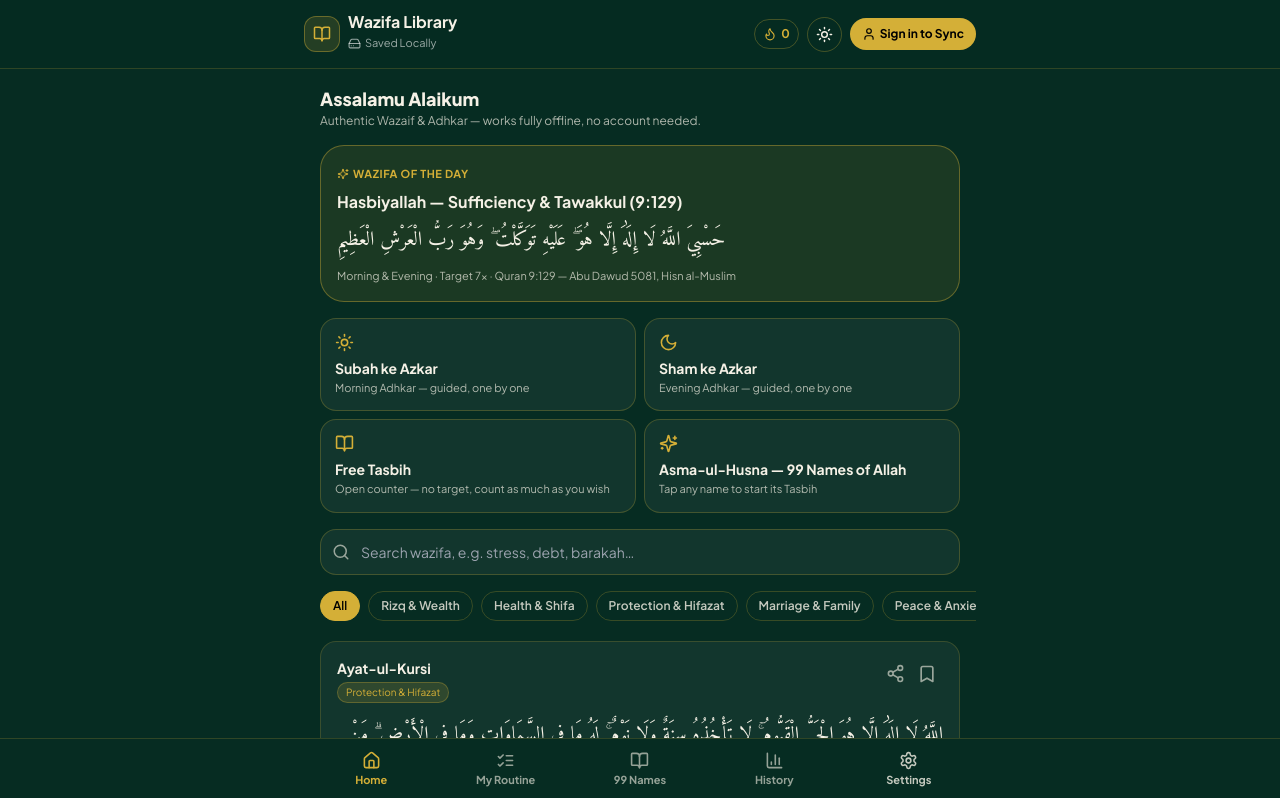
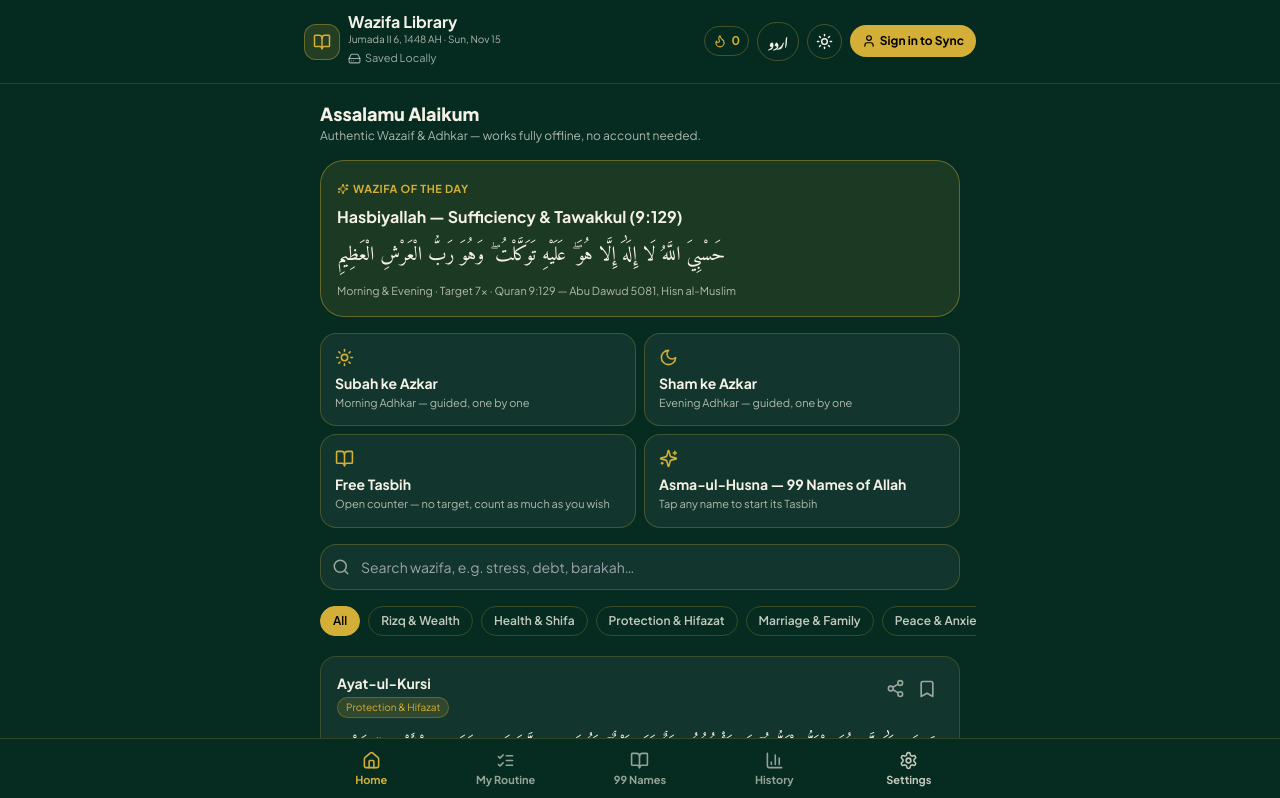
Before and after one commit to farrakhimtiaz74/wazifa-library, a React (Vite) app: page / in a window 1280 px wide. Shown: the top 798 px of the page. Built offline with nearby package versions, Linux system fonts and the light colour scheme; no server answers; a web font is replaced by a local one.

Commit message:
Update: Header.jsx

```diff
--- a/src/components/Header.jsx
+++ b/src/components/Header.jsx
@@ -1,25 +1,38 @@
-import React from 'react'
+import React, { useMemo } from 'react'
 import { Flame, Moon, Sun, User, BookOpen } from 'lucide-react'
 import SyncBadge from './SyncBadge'
 import { useAuth } from '../context/AuthContext'
+import { t } from '../lib/i18n'
 
-export default function Header({ theme, onToggleTheme, onOpenSettings, streak = 0 }) {
+export function hijriToday() {
+  try {
+    return new Intl.DateTimeFormat('en-TN-u-ca-islamic', { day: 'numeric', month: 'long', year: 'numeric' }).format(new Date())
+  } catch {
+    try { return new Intl.DateTimeFormat('en-u-ca-islamic', { day: 'numeric', month: 'long', year: 'numeric' }).format(new Date()) } catch { return '' }
+  }
+}
+
+export default function Header({ theme, onToggleTheme, onOpenSettings, streak = 0, lang = 'en', onToggleLang }) {
   const { user } = useAuth()
+  const hijri = useMemo(() => hijriToday(), [])
+  const gregorian = useMemo(() => new Date().toLocaleDateString('en', { weekday: 'short', day: 'numeric', month: 'short' }), [])
   return (
     <header className="sticky top-0 z-40 backdrop-blur bg-deep/90 dark:bg-[#062C22]/90 bg-[#FAF8F5]/90 border-b border-gold/20 px-4 py-3">
       <div className="max-w-2xl mx-auto flex items-center justify-between gap-2">
         <div className="flex items-center gap-2 min-w-0">
           <span className="w-9 h-9 rounded-xl bg-gold/15 border border-gold/40 grid place-items-center text-gold shrink-0"><BookOpen size={18} /></span>
           <div className="min-w-0">
-            <h1 className="font-bold text-base leading-tight truncate">Wazifa Library</h1>
+            <h1 className={`font-bold text-base leading-tight truncate ${lang === 'ur' ? 'font-urdu' : ''}`}>{t(lang, 'appName')}</h1>
+            <p className="text-[10px] opacity-70 truncate">{hijri ? `${hijri} · ` : ''}{gregorian}</p>
             <SyncBadge />
           </div>
         </div>
         <div className="flex items-center gap-2 shrink-0">
           <span className="inline-flex items-center gap-1 px-2 py-1.5 rounded-full border border-gold/30 text-gold text-xs font-bold" title={`${streak} day streak`} aria-label={`${streak} day streak`}><Flame size={14} />{streak}</span>
+          {onToggleLang && <button onClick={onToggleLang} className="px-2.5 py-2 rounded-full border border-gold/30 text-xs font-bold font-urdu" aria-label="Switch language">{lang === 'ur' ? 'EN' : 'اردو'}</button>}
           <button onClick={onToggleTheme} className="p-2 rounded-full border border-gold/30" aria-label="Toggle theme">{theme === 'dark' ? <Sun size={17} /> : <Moon size={17} />}</button>
           <button onClick={onOpenSettings} className="inline-flex items-center gap-1 px-3 py-2 rounded-full bg-gold text-black text-xs font-bold">
-            <User size={14} />{user ? 'Profile' : 'Sign in to Sync'}
+            <User size={14} />{user ? t(lang, 'profile') : t(lang, 'signIn')}
           </button>
         </div>
       </div>
```
